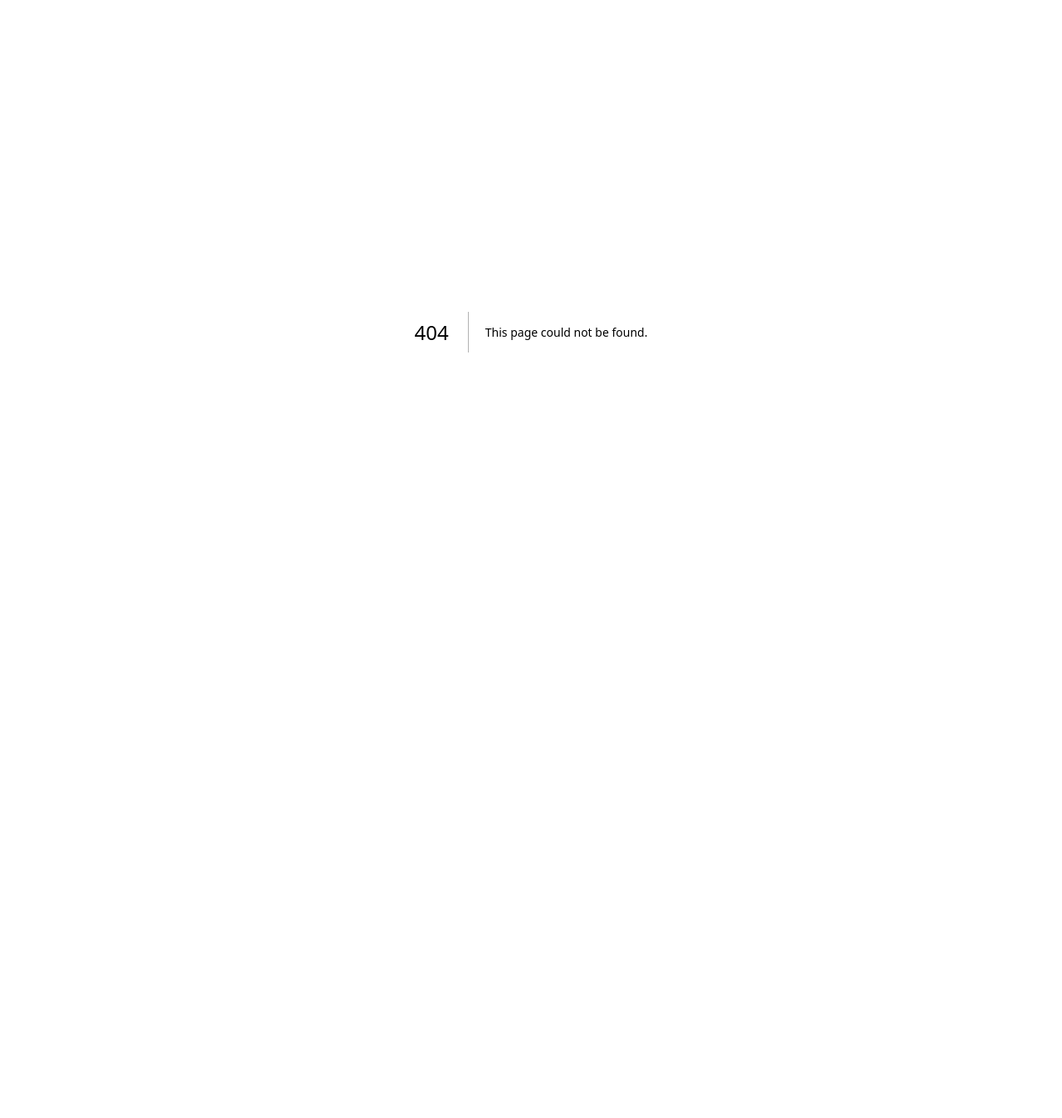
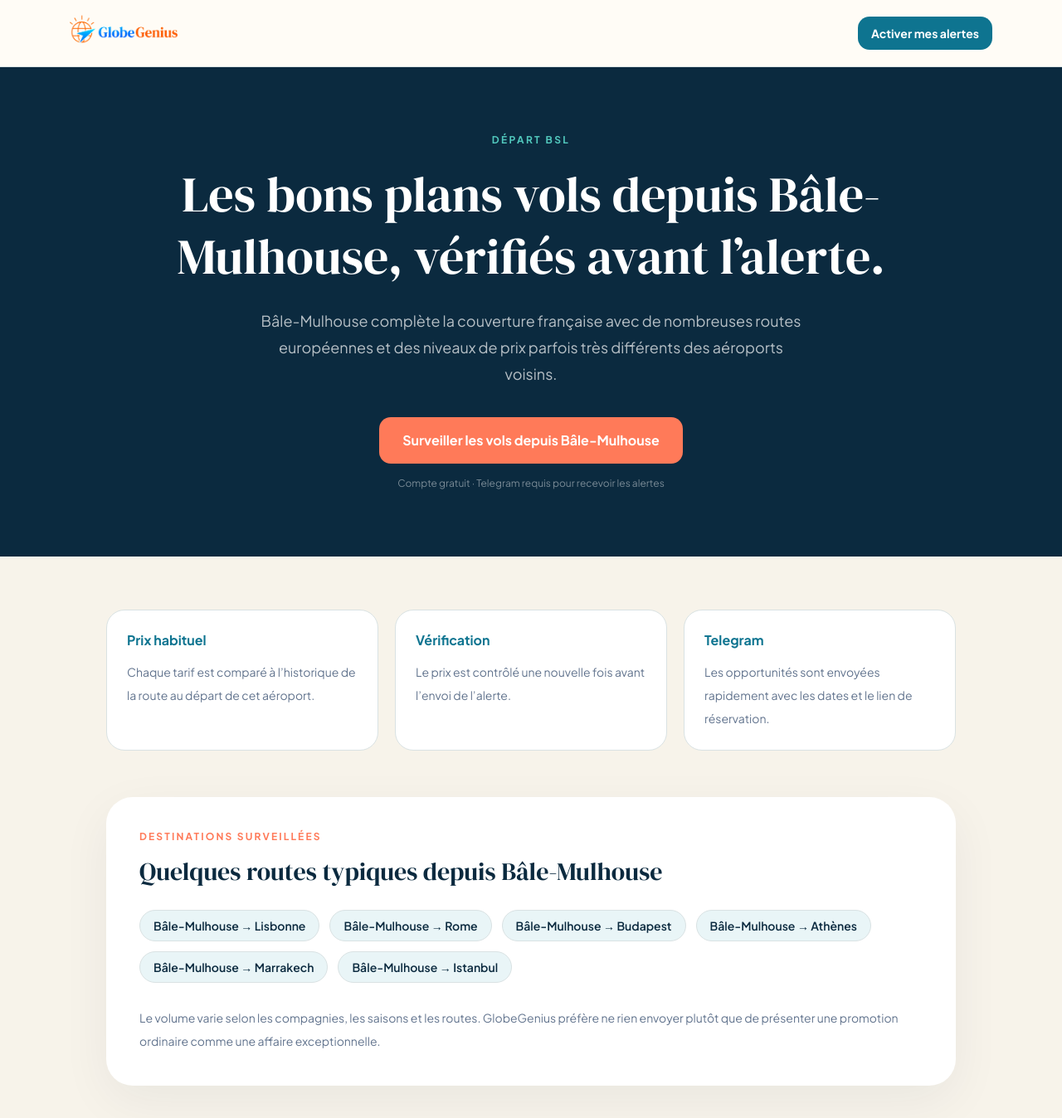
Before and after one commit to pachasandco/globagenius, a Next.js app in the folder frontend/: page /depart/bale-mulhouse in a window 1280 px wide. Before the commit this address had no page. Shown: the top 1348 px of the page at 83% size. Before the commit the page ends 800 px from the top, so only its background shows below. Built offline with nearby package versions, Linux system fonts and the light colour scheme.

Commit message:
feat: add airport acquisition landing pages

```diff
--- /dev/null
+++ b/frontend/src/app/depart/[airport]/page.tsx
@@ -0,0 +1,147 @@
+import type { Metadata } from "next";
+import Link from "next/link";
+import { notFound } from "next/navigation";
+import { Wordmark } from "../../_components/Wordmark";
+
+const AIRPORT_PAGES = {
+  paris: {
+    city: "Paris",
+    codes: "CDG · ORY · BVA",
+    promise: "Long-courriers, Europe et Méditerranée",
+    copy: "Paris concentre le plus grand volume de bons plans GlobeGenius, notamment vers l’Asie, l’Amérique du Nord, l’océan Indien et les grandes villes européennes.",
+    examples: ["Tokyo", "Bangkok", "New York", "Montréal", "Phuket", "Lisbonne"],
+  },
+  lyon: {
+    city: "Lyon",
+    codes: "LYS",
+    promise: "Europe régulière et opportunités long-courrier",
+    copy: "GlobeGenius surveille Lyon pour les baisses de prix vers l’Europe, la Méditerranée et les rares opportunités long-courrier qui méritent une alerte.",
+    examples: ["Rome", "Lisbonne", "Athènes", "Marrakech", "Istanbul", "Montréal"],
+  },
+  marseille: {
+    city: "Marseille",
+    codes: "MRS",
+    promise: "Europe, Méditerranée et Afrique du Nord",
+    copy: "Depuis Marseille, le moteur privilégie les routes où les variations de prix sont réellement significatives plutôt que d’envoyer une longue liste de promotions ordinaires.",
+    examples: ["Barcelone", "Rome", "Athènes", "Marrakech", "Tunis", "Istanbul"],
+  },
+  toulouse: {
+    city: "Toulouse",
+    codes: "TLS",
+    promise: "Bons plans européens vérifiés",
+    copy: "Les alertes depuis Toulouse couvrent principalement l’Europe et la Méditerranée, avec un contrôle du prix habituel propre à chaque route.",
+    examples: ["Lisbonne", "Madrid", "Rome", "Athènes", "Marrakech", "Dublin"],
+  },
+  bordeaux: {
+    city: "Bordeaux",
+    codes: "BOD",
+    promise: "Europe et escapades méditerranéennes",
+    copy: "GlobeGenius compare les tarifs observés depuis Bordeaux à leur historique réel avant de déclencher une alerte Telegram.",
+    examples: ["Lisbonne", "Porto", "Rome", "Barcelone", "Marrakech", "Athènes"],
+  },
+  nantes: {
+    city: "Nantes",
+    codes: "NTE",
+    promise: "Vols européens et opportunités saisonnières",
+    copy: "Depuis Nantes, le service cherche les écarts de prix réellement inhabituels, y compris sur les routes saisonnières.",
+    examples: ["Lisbonne", "Rome", "Dublin", "Athènes", "Marrakech", "Barcelone"],
+  },
+  nice: {
+    city: "Nice",
+    codes: "NCE",
+    promise: "Europe, Méditerranée et quelques long-courriers",
+    copy: "Nice bénéficie d’une bonne couverture européenne et de certaines liaisons long-courrier que GlobeGenius surveille séparément.",
+    examples: ["Rome", "Athènes", "Istanbul", "Lisbonne", "New York", "Montréal"],
+  },
+  "bale-mulhouse": {
+    city: "Bâle-Mulhouse",
+    codes: "BSL",
+    promise: "Une couverture transfrontalière utile",
+    copy: "Bâle-Mulhouse complète la couverture française avec de nombreuses routes européennes et des niveaux de prix parfois très différents des aéroports voisins.",
+    examples: ["Lisbonne", "Rome", "Budapest", "Athènes", "Marrakech", "Istanbul"],
+  },
+} as const;
+
+type AirportSlug = keyof typeof AIRPORT_PAGES;
+
+export function generateStaticParams() {
+  return Object.keys(AIRPORT_PAGES).map((airport) => ({ airport }));
+}
+
+export async function generateMetadata({ params }: { params: Promise<{ airport: string }> }): Promise<Metadata> {
+  const { airport } = await params;
+  const data = AIRPORT_PAGES[airport as AirportSlug];
+  if (!data) return {};
+  return {
+    title: `Alertes vols pas chers depuis ${data.city} — GlobeGenius`,
+    description: `Recevez sur Telegram les baisses de prix vérifiées depuis ${data.city}. ${data.promise}.`,
+    alternates: { canonical: `https://globegenius.app/depart/${airport}` },
+  };
+}
+
+export default async function AirportPage({ params }: { params: Promise<{ airport: string }> }) {
+  const { airport } = await params;
+  const data = AIRPORT_PAGES[airport as AirportSlug];
+  if (!data) notFound();
+
+  return (
+    <div className="min-h-screen bg-[#F7F3EA] text-[#0B2A3F]">
+      <nav className="border-b border-[#D9E2E3] bg-[#FFFCF7]/95 backdrop-blur">
+        <div className="mx-auto flex h-20 max-w-6xl items-center justify-between px-5">
+          <Link href="/" className="font-[family-name:var(--font-dm-serif)] text-xl"><Wordmark /></Link>
+          <Link href={`/signup?utm_source=airport_page&utm_medium=seo&utm_campaign=${airport}`} className="rounded-xl bg-[#0E7490] px-4 py-2.5 text-sm font-bold text-white hover:bg-[#0A6078]">
+            Activer mes alertes
+          </Link>
+        </div>
+      </nav>
+
+      <main>
+        <section className="bg-[#0B2A3F] px-5 py-20 text-white">
+          <div className="mx-auto max-w-4xl text-center">
+            <p className="text-xs font-bold uppercase tracking-[0.2em] text-[#52C9BE]">Départ {data.codes}</p>
+            <h1 className="mt-5 font-[family-name:var(--font-dm-serif)] text-4xl leading-tight sm:text-6xl">
+              Les bons plans vols depuis {data.city}, vérifiés avant l’alerte.
+            </h1>
+            <p className="mx-auto mt-6 max-w-2xl text-lg leading-8 text-white/70">{data.copy}</p>
+            <Link href={`/signup?utm_source=airport_page&utm_medium=seo&utm_campaign=${airport}&utm_content=hero`} className="mt-9 inline-flex rounded-xl bg-[#FF7A59] px-7 py-4 font-bold text-white hover:bg-[#E96543]">
+              Surveiller les vols depuis {data.city}
+            </Link>
+            <p className="mt-4 text-xs text-white/45">Compte gratuit · Telegram requis pour recevoir les alertes</p>
+          </div>
+        </section>
+
+        <section className="px-5 py-16">
+          <div className="mx-auto max-w-5xl">
+            <div className="grid gap-5 md:grid-cols-3">
+              {[
+                ["Prix habituel", "Chaque tarif est comparé à l’historique de la route au départ de cet aéroport."],
+                ["Vérification", "Le prix est contrôlé une nouvelle fois avant l’envoi de l’alerte."],
+                ["Telegram", "Les opportunités sont envoyées rapidement avec les dates et le lien de réservation."],
+              ].map(([title, copy]) => (
+                <div key={title} className="rounded-3xl border border-[#D9E2E3] bg-white p-6">
+                  <h2 className="font-bold text-[#0E7490]">{title}</h2>
+                  <p className="mt-3 text-sm leading-7 text-slate-500">{copy}</p>
+                </div>
+              ))}
+            </div>
+
+            <div className="mt-14 rounded-[32px] bg-white p-7 shadow-[0_18px_60px_rgba(11,42,63,.06)] sm:p-10">
+              <p className="text-xs font-bold uppercase tracking-[0.18em] text-[#FF7A59]">Destinations surveillées</p>
+              <h2 className="mt-4 font-[family-name:var(--font-dm-serif)] text-3xl">Quelques routes typiques depuis {data.city}</h2>
+              <div className="mt-7 flex flex-wrap gap-3">
+                {data.examples.map((destination) => (
+                  <span key={destination} className="rounded-full border border-[#D9E2E3] bg-[#E9F5F7] px-4 py-2 text-sm font-semibold text-[#0B2A3F]">
+                    {data.city} → {destination}
+                  </span>
+                ))}
+              </div>
+              <p className="mt-7 text-sm leading-7 text-slate-500">
+                Le volume varie selon les compagnies, les saisons et les routes. GlobeGenius préfère ne rien envoyer plutôt que de présenter une promotion ordinaire comme une affaire exceptionnelle.
+              </p>
+            </div>
+          </div>
+        </section>
+      </main>
+    </div>
+  );
+}
```
